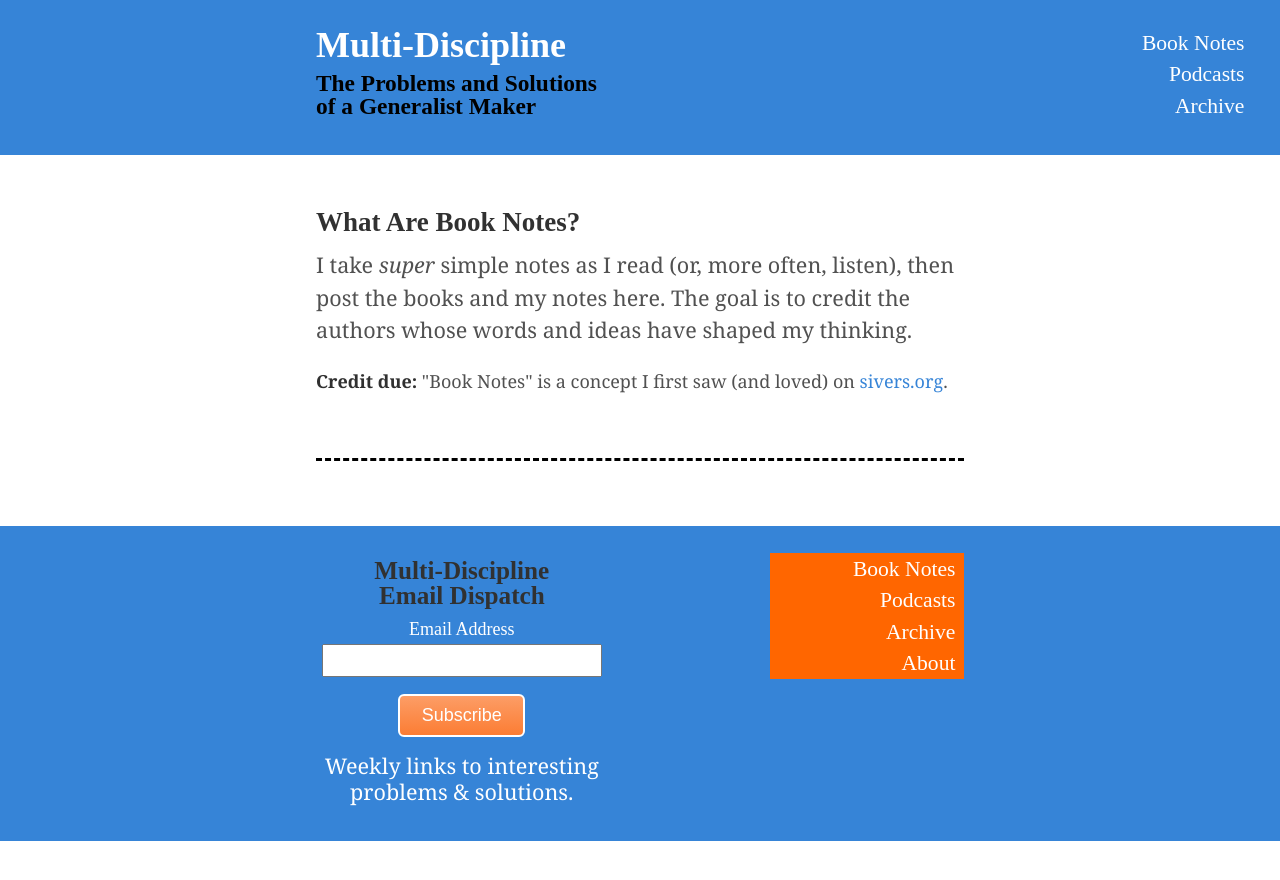
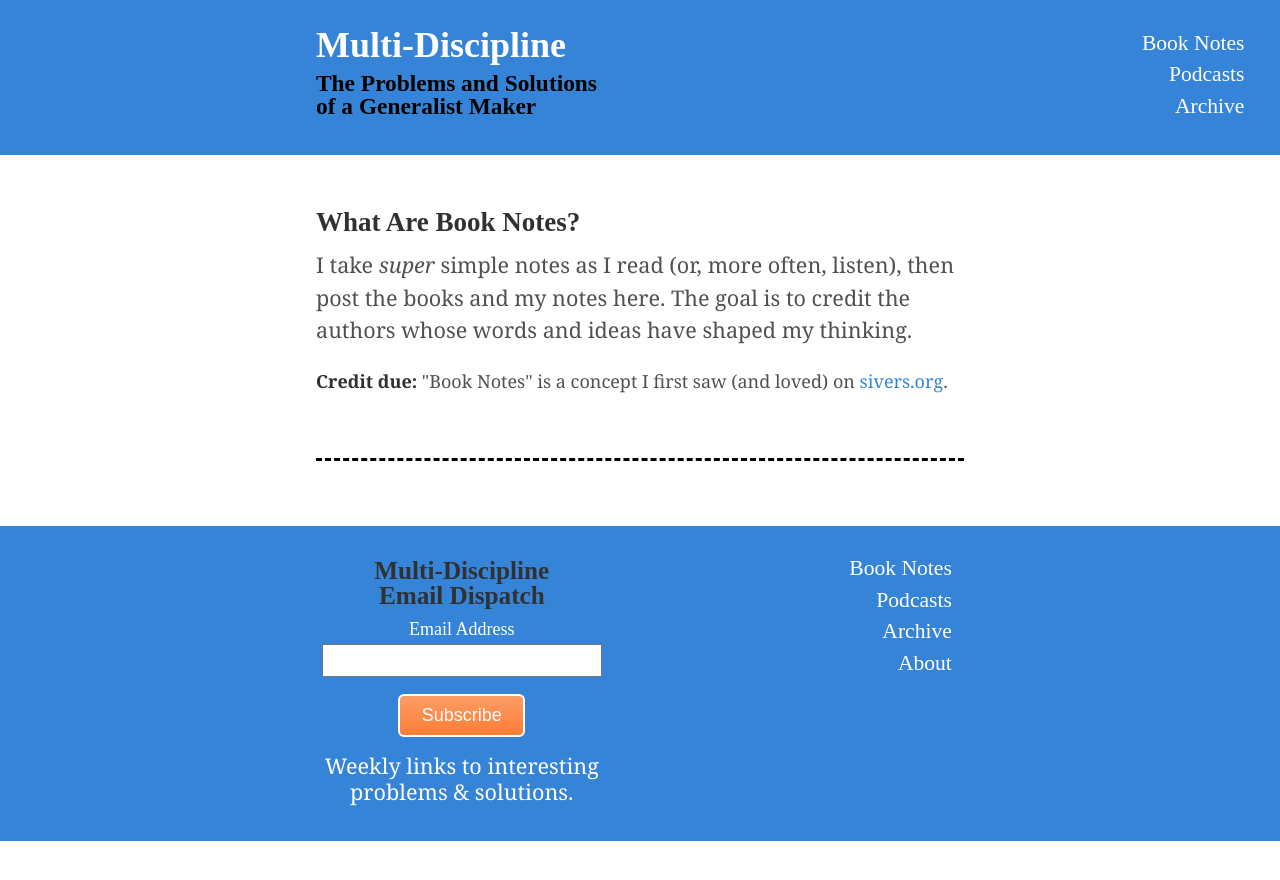
Before and after one commit to jasonmklug/multi-discipline, a Jekyll site: the page built from book_notes/index.html, in a window 1280 px wide. Shown: the top 880 px of the page. Built offline with Jekyll 4.4.1, drawn with Linux system fonts in a browser that asks for light colours; Markdown is read by kramdown in place of the engine named in the settings.

Commit message:
Remove diagnostic BG color from footer ul.nav_links and increase padding of li.nav_link a

```diff
--- a/public/css/general.scss
+++ b/public/css/general.scss
@@ -407,13 +407,12 @@ tbody tr:nth-child(odd) th {
   ul.nav_links {
     width: 110%;
     margin: .5em -5% 1em -5%;
-    background-color: #f60;
     li.nav_link {
       &:last-child {
         margin-right: 0;
       }
       a {
-        padding: .1rem;
+        padding: .3rem;
       }
     }
   }
```
